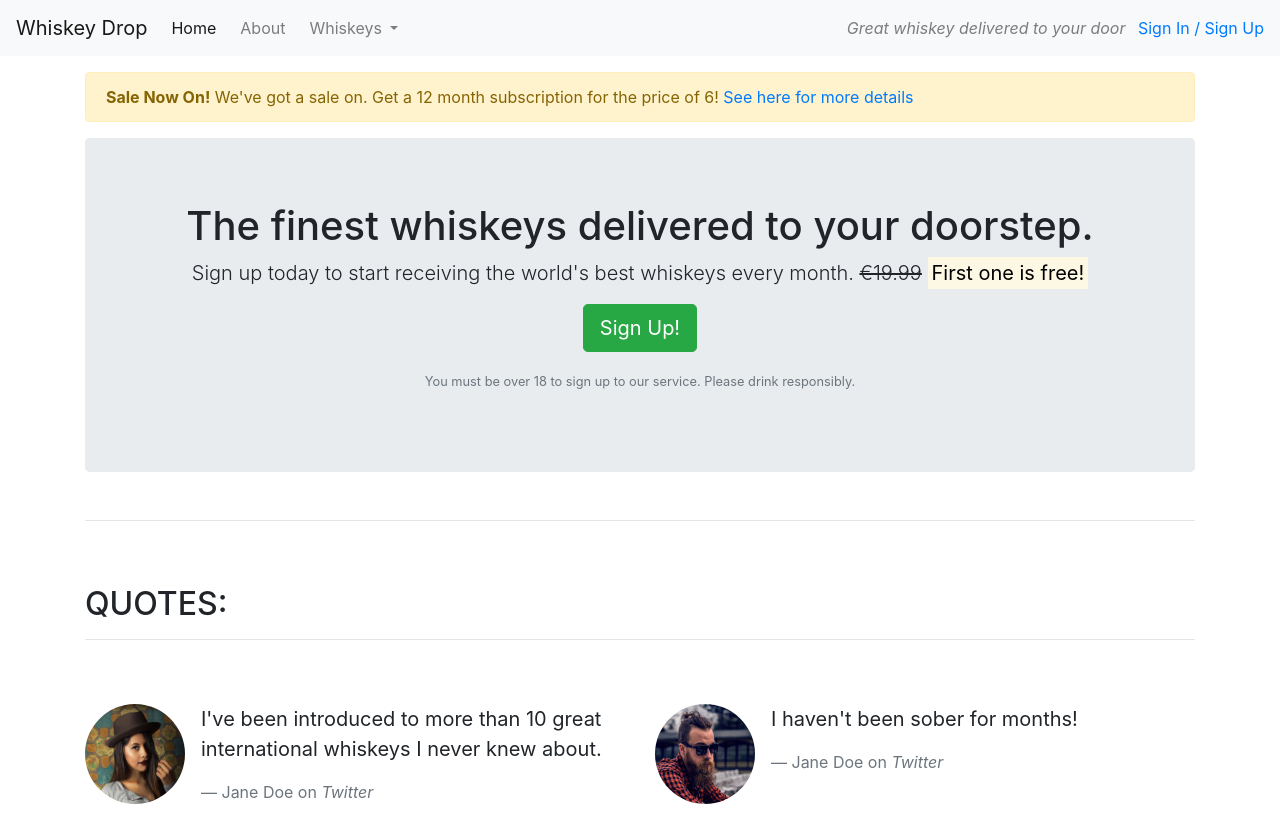
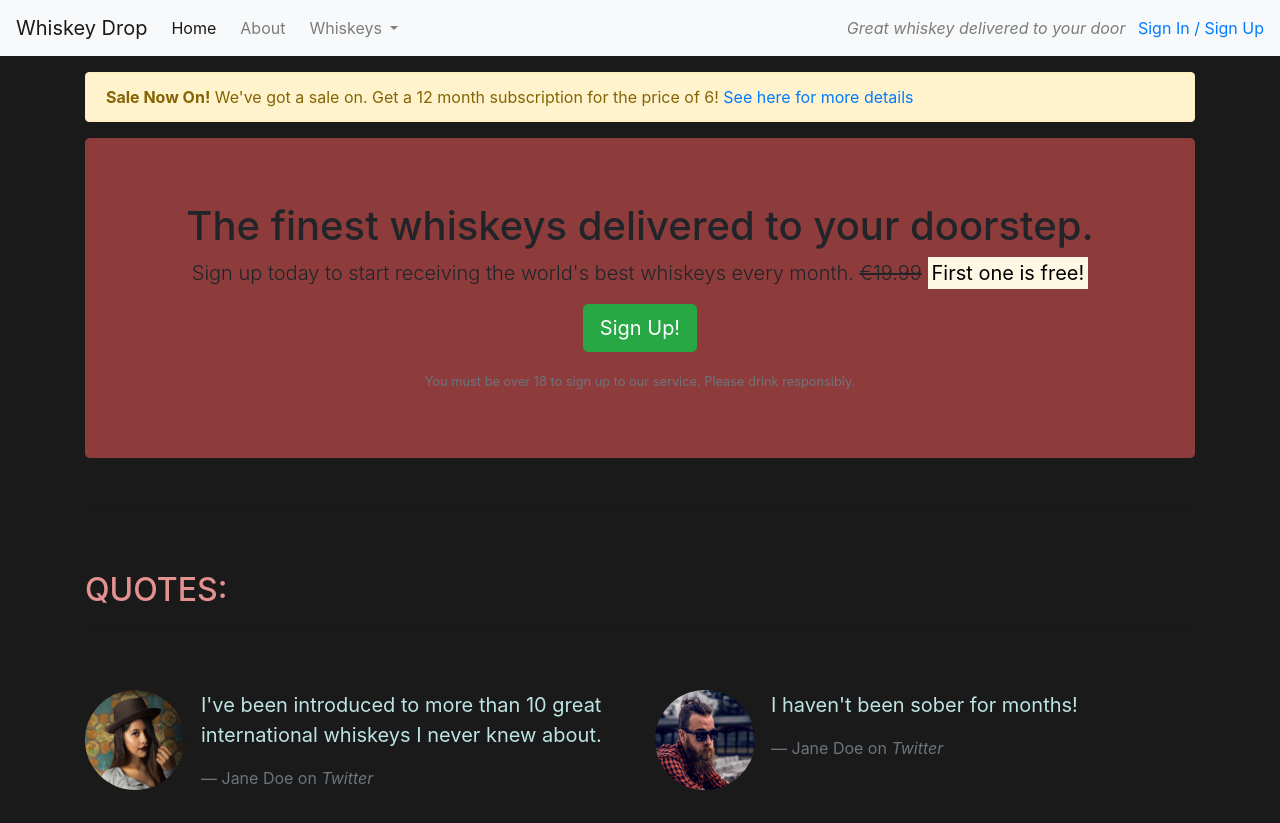
Before and after one commit to henrybennett94/Bootstrap-Bootcamp, a plain HTML site: page index.html in a window 1280 px wide. Shown: the top 823 px of the page. Drawn offline with nearby package versions, Linux system fonts and the light colour scheme.

Commit message:
customised quotes and background

```diff
--- /dev/null
+++ b/assets/style.css
@@ -0,0 +1,21 @@
+body {
+    background-color: #1a1a1a;
+}
+
+.callout {
+    background-color: #ae4545ca;
+    height: 40vh;
+}
+
+.text-muted {
+    color:rgb(189, 220, 247);
+    font-weight: bolder;
+}
+
+.media-body{
+    color: rgb(189, 227, 227);
+}
+
+.text-uppercase{
+    color: #e49191
+}
--- a/index.html
+++ b/index.html
@@ -7,6 +7,7 @@
     <title>Whiskey Drop | Taste a new whiskey every month</title>
     <link rel="stylesheet" href="https://maxcdn.bootstrapcdn.com/bootstrap/4.1.3/css/bootstrap.min.css">
     <link rel="stylesheet" href="https://use.fontawesome.com/releases/v5.6.1/css/all.css" integrity="sha384-gfdkjb5BdAXd+lj+gudLWI+BXq4IuLW5IT+brZEZsLFm++aCMlF1V92rMkPaX4PP" crossorigin="anonymous">
+    <link rel="stylesheet" href="assets/style.css">
 </head>
 
 <body>
@@ -79,7 +80,7 @@
                 <div class="col-12 col-md-6">
                     <div class="media">
                         <div class="d-none d-sm-block">
-                            <img src="images/girl-image.png" class="rounded-circle mr-3" height=100 width=100>
+                            <img src="assets/images/girl-image.png" class="rounded-circle mr-3" height=100 width=100>
                         </div>
                         <div class="media-body">
                             <blockquote class="blockquote">
@@ -92,7 +93,7 @@
                 <div class="col-12 col-md-6">
                     <div class="media">
                         <div class="d-none d-sm-block">
-                            <img src="images/guy-image.png" class="rounded-circle mr-3" height=100 width=100>
+                            <img src="assets/images/guy-image.png" class="rounded-circle mr-3" height=100 width=100>
                         </div>
                         <div class="media-body">
                             <blockquote class="blockquote">
```
Also changed, not shown: assets/images/girl-image.png (renamed from images/girl-image.png), assets/images/guy-image.png (renamed from images/guy-image.png).
